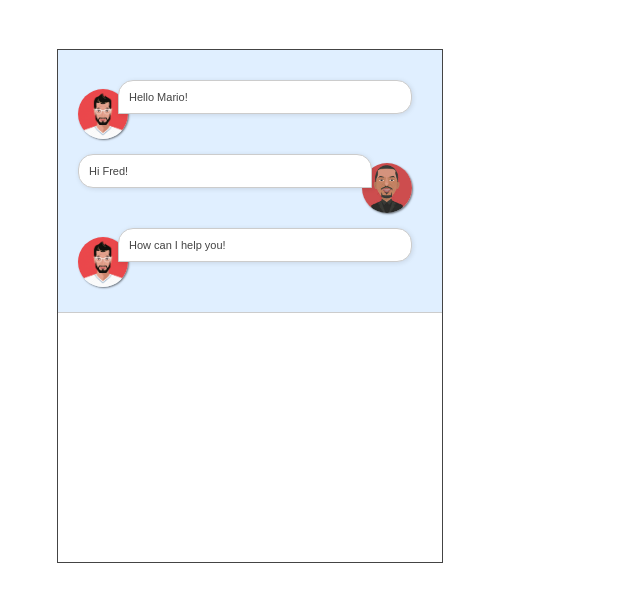
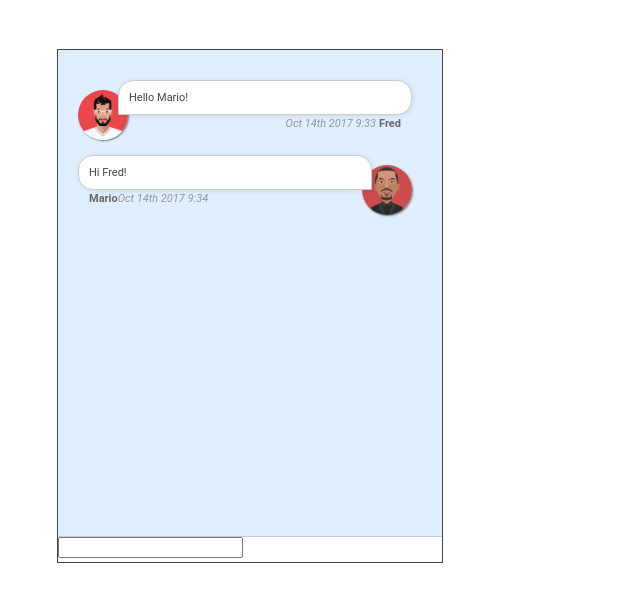
Before and after one commit to enricofurlan/conversational, an Angular app: page / in a window 1280 px wide. Shown: the top 602 px of the page, without its empty margins (0-640 px from the left). Built offline with nearby package versions, Linux system fonts and the light colour scheme.

Commit message:
metadata added
metadata

```diff
--- a/src/app/app.component.ts
+++ b/src/app/app.component.ts
@@ -1,10 +1,12 @@
 import { Component, OnInit } from '@angular/core';
 import { Observable } from 'rxjs/Rx';
 import * as Rx from 'rxjs';
+import { FredService } from './fred.service';
 @Component({
   selector: 'app-root',
   templateUrl: './app.component.html',
-  styleUrls: ['./app.component.css']
+  styleUrls: ['./app.component.css'],
+
 })
 export class AppComponent implements OnInit {
   title = 'app works!';
@@ -12,16 +14,16 @@ export class AppComponent implements OnInit {
   messages = [];
 
 
-  constructor() { }
+  constructor(public Fred: FredService) { }
 
   ngOnInit() {
     this.messagesObservable = Observable.from([
-      { src: "./assets/fred.jpeg", class: 'message--left', message: "Hello Mario!" },
-      { src: "./assets/user.jpeg", class: 'message--right', message: "Hi Fred!" },
-      { src: "./assets/fred.jpeg", class: 'message--left', message: "How can I help you!" },
-      { src: "./assets/fred.jpeg", class: 'message--left', message: `I'm an expert in <a class="message__link">finance</a> and <a class="message__link">planning</a>! ` },
-      { src: "./assets/user.jpeg", class: 'message--right', message: "Good, I want to know about planning!!" },
-      { src: "./assets/fred.jpeg", class: 'message--left', message: "So &hellip;" }
+      { username:"Fred", date:"Oct 14th 2017 9:33", src: "./assets/fred.jpeg", class: 'message--left', message: "Hello Mario!" },
+      { username:"Mario", date:"Oct 14th 2017 9:34", src: "./assets/user.jpeg", class: 'message--right', message: "Hi Fred!" },
+      { username:"Fred", date:"Oct 14th 2017 9:35", src: "./assets/fred.jpeg", class: 'message--left', message: "How can I help you!" },
+      { username:"Fred", date:"Oct 14th 2017 9:36", src: "./assets/fred.jpeg", class: 'message--left', message: `I'm an expert in <a class="message__link">finance</a> and <a class="message__link">planning</a>! ` },
+      { username:"Mario", date:"Oct 14th 2017 9:37", src: "./assets/user.jpeg", class: 'message--right', message: "Good, I want to know about planning!!" },
+      { username:"Fred", date:"Oct 14th 2017 9:38", src: "./assets/fred.jpeg", class: 'message--left', message: "So &hellip;" }
     ]);
 
     this.messagesObservable.zip(
--- /dev/null
+++ b/src/app/chat-input/chat-input.component.html
@@ -0,0 +1,3 @@
+<div class="chat-input">
+    <input type="text" class="chat-input__input" [(ngModel)]="usertext" (keyup)="onKey($event)">
+</div>
--- /dev/null
+++ b/src/app/chat-input/chat-input.component.ts
@@ -0,0 +1,20 @@
+import { Component, OnInit } from '@angular/core';
+
+@Component({
+  selector: 'app-chat-input',
+  templateUrl: './chat-input.component.html',
+  styleUrls: ['./chat-input.component.css']
+})
+export class ChatInputComponent implements OnInit {
+
+  usertext;
+  constructor() { }
+
+  ngOnInit() {
+  }
+
+  onKey(event){
+    console.log(event, this.usertext);
+  }
+
+}
--- a/src/app/chat/chat.component.css
+++ b/src/app/chat/chat.component.css
@@ -5,6 +5,6 @@
     padding: 20px;
     max-width: 100%;
     overflow-y: scroll;
-    max-height: 420px;
+    height: 446px;
     border-bottom: 1px solid #ccc;
 }
--- a/src/app/chat/chat.component.html
+++ b/src/app/chat/chat.component.html
@@ -1,3 +1,5 @@
 <div class="chat">
     <app-message *ngFor="let message of messages" [message]="message"></app-message>
 </div>
+
+<app-chat-input></app-chat-input>
--- a/src/app/message/message.component.css
+++ b/src/app/message/message.component.css
@@ -1,5 +1,4 @@
 .message {
-    font: sans-serif;
     font-size: 11px;
     position: relative;
     padding-bottom: 25px;
@@ -37,7 +36,6 @@
 
 .message__message {
     position: relative;
-    font-family: sans-serif;
     color: #444;
     padding-left: 20px;
     padding: 10px;
@@ -46,3 +44,32 @@
     background: white;
     box-shadow: 1px 1px 5px rgba(0, 0, 0, 0.1);
 }
+
+.message__meta {
+    position: absolute;
+    bottom: 0;
+    bottom: 10px;
+    left: 11px;
+}
+
+.message--left .message__meta {
+    right: 11px;
+    text-align: right;
+}
+
+.message__username {
+    font-weight: bold;
+    color: #666;
+    display: inline-block
+}
+
+.message--left .message__username {
+    float: right;
+    margin-left: 3px;
+}
+
+.message__date {
+    font-style: italic;
+    color: #999393;
+    display: inline-block;
+}
--- a/src/app/message/message.component.html
+++ b/src/app/message/message.component.html
@@ -1,5 +1,10 @@
 <div class="message" [ngClass]="[message.class || 'message--left']">
     <img class="message__avatar" [src]="message.src">
     <div class=" message__message " [innerHTML]="sanitizedMessage"></div>
-    <a class="message__link"></a>
+
+    <div class="message__meta">
+        <div class="message__username">{{message.username}}</div>
+        <div class="message__date">{{message.date}}</div>
+        <a class="message__link"></a>
+    </div>
 </div>
--- a/src/styles.css
+++ b/src/styles.css
@@ -6,6 +6,8 @@ app-root {
     outline: 1px solid #444;
     margin: 50px;
     display: block;
+    /* font list from GitHub Desktop*/
+    font-family: Roboto, -apple-system, BlinkMacSystemFont, "Helvetica Neue", "Segoe UI", "Oxygen", "Ubuntu", "Cantarell", "Open Sans", sans-serif;
 }
 
 .message__link {
```
Also changed, not shown: src/app/app.module.ts (+5 -2 lines), src/app/fred.service.ts (added, +8 -0 lines), src/app/chat-input/chat-input.component.css (added), 2 other files (tests, documents, lock files or other folders).
